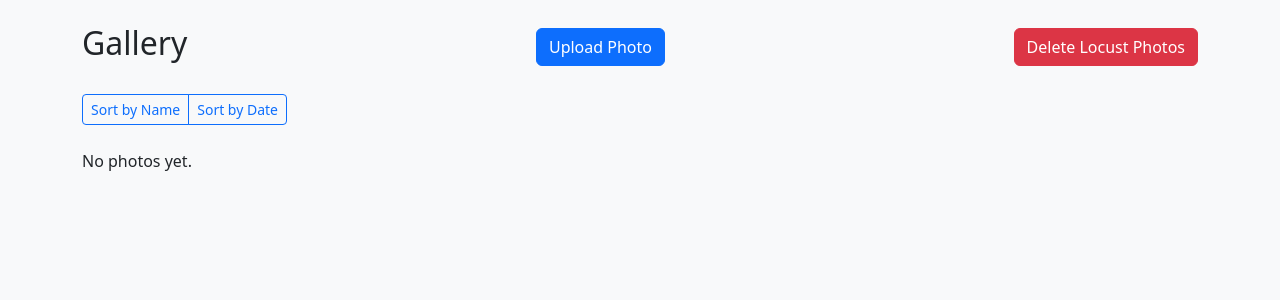
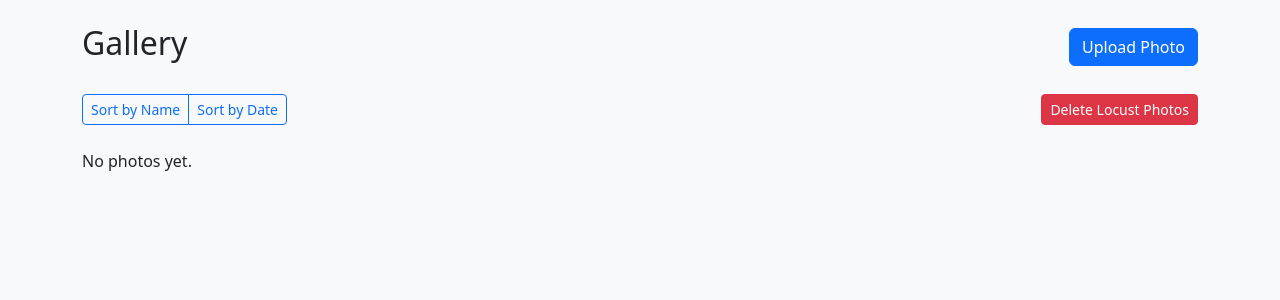
Before and after one commit to ballakrisz/photoalbum, a Django app: page / in a window 1280 px wide. Shown: the part 56-356 px from the top of the page. Run offline with Django 5.2, Linux system fonts and the light colour scheme; the visitor is signed in with stand-in values (Sample User, id 1); data that the repository does not hold is empty.

Commit message:
layout fix for delete locust button

```diff
--- a/album/templates/album/photo_list.html
+++ b/album/templates/album/photo_list.html
@@ -9,28 +9,33 @@
             Upload Photo
         </a>
     {% endif %}
+</div>
 
+<!-- Row 2: Sort (left) + Delete (right) -->
+<div class="d-flex justify-content-between align-items-center mb-4">
+
+    <!-- Left: Sorting -->
+    <div class="btn-group">
+        <a href="?sort=name"
+           class="btn btn-sm {% if current_sort == 'name' %}btn-primary{% else %}btn-outline-primary{% endif %}">
+            Sort by Name
+        </a>
+
+        <a href="?sort=date"
+           class="btn btn-sm {% if current_sort == 'date' %}btn-primary{% else %}btn-outline-primary{% endif %}">
+            Sort by Date
+        </a>
+    </div>
+
+    <!-- Right: Delete button -->
     {% if user.is_staff %}
-        <form method="post" action="{% url 'delete_locust_photos' %}" style="display:inline;">
+        <form method="post" action="{% url 'delete_locust_photos' %}">
             {% csrf_token %}
-            <button type="submit" class="btn btn-danger">
+            <button type="submit" class="btn btn-danger btn-sm">
                 Delete Locust Photos
             </button>
         </form>
     {% endif %}
-</div>
-
-<!-- 🔽 Sorting -->
-<div class="btn-group mb-4">
-    <a href="?sort=name"
-       class="btn btn-sm {% if current_sort == 'name' %}btn-primary{% else %}btn-outline-primary{% endif %}">
-        Sort by Name
-    </a>
-
-    <a href="?sort=date"
-       class="btn btn-sm {% if current_sort == 'date' %}btn-primary{% else %}btn-outline-primary{% endif %}">
-        Sort by Date
-    </a>
 </div>
 
 
```
